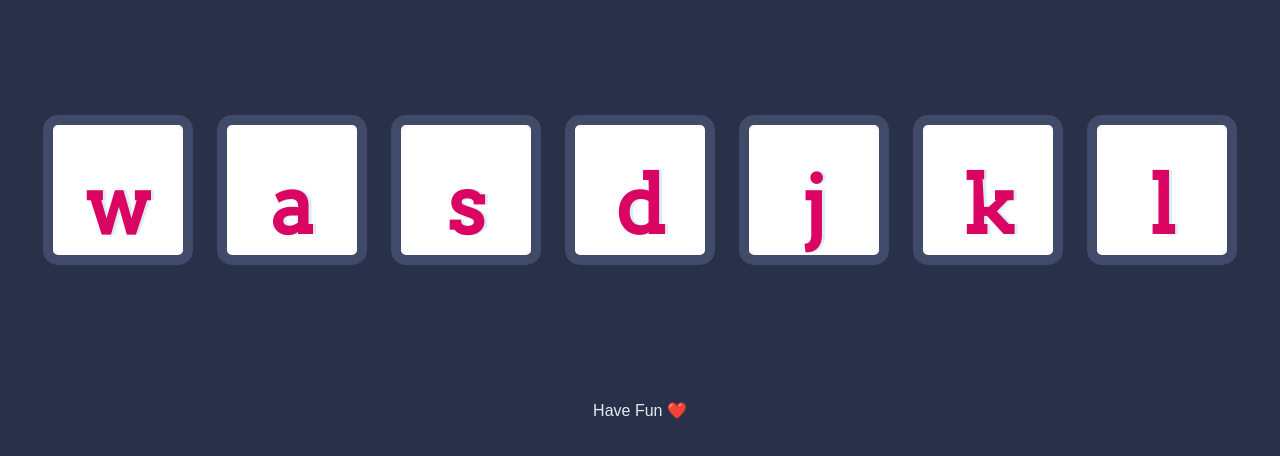
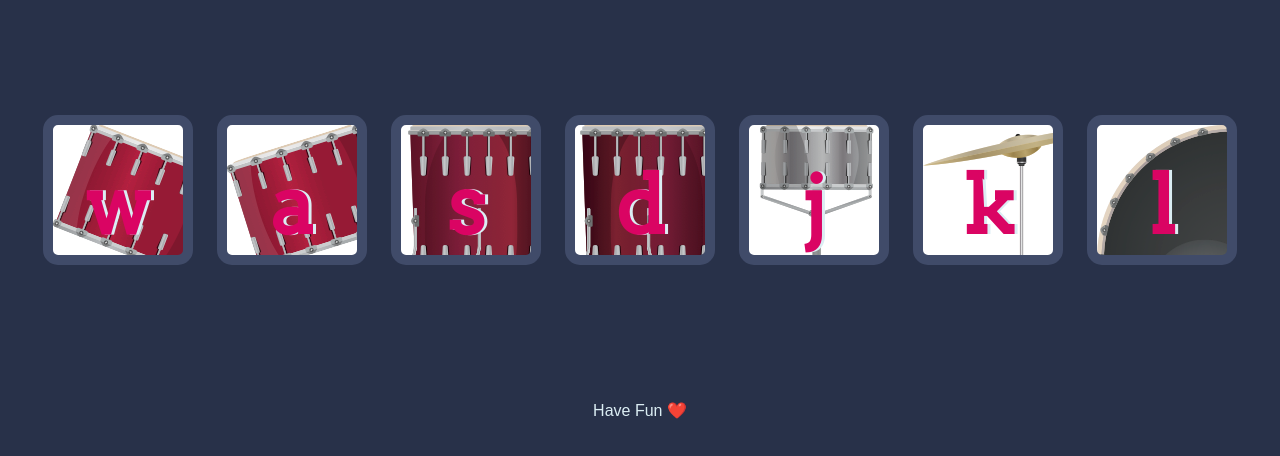
Before and after one commit to Lordwick5/Drum-kit, a plain HTML site: page index.html in a window 1280 px wide. Shown: the part 174-630 px from the top of the page. Drawn offline with Linux system fonts and the light colour scheme.

Commit message:
added few lines of code

```diff
--- a/index.js
+++ b/index.js
@@ -8,3 +8,6 @@ for (var i = 0; i < numberOfDrumButtons; i++){
     });
 
 }
+/*
+var audio = new Audio("sounds/tom-1.mp3");
+audio.play(); */
--- a/styles.css
+++ b/styles.css
@@ -17,31 +17,31 @@ footer {
 }
 
 .w {
-
+  background-image: url("images/tom1.png");
 }
 
 .a {
-
+  background-image: url("images/tom2.png");
 }
 
 .s {
-
+  background-image: url("images/tom3.png");
 }
 
 .d {
-
+  background-image: url("images/tom4.png");
 }
 
 .j {
-
+  background-image: url("images/snare.png");
 }
 
 .k {
-
+  background-image: url("images/crash.png");
 }
 
 .l {
-
+  background-image: url("images/kick.png");
 }
 
 .set {
```
